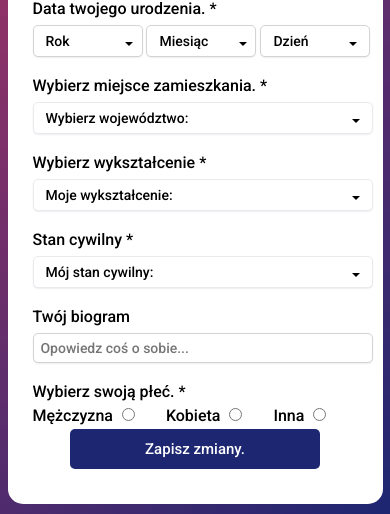
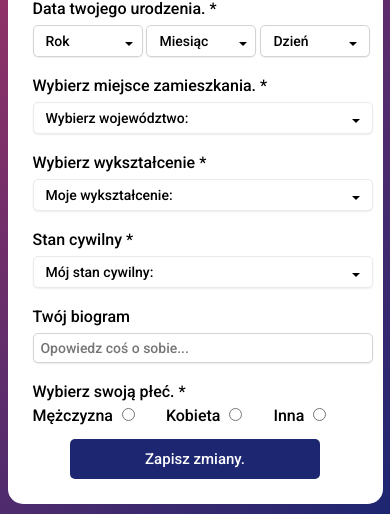
Before and after one commit to Mitsik3310/iSocial, a PHP site: page /pages/more_info.html in a window 390 px wide. Shown: the part 406-920 px from the top of the page. Run offline with PHP 8.4, Linux system fonts and the light colour scheme.

Commit message:
mobile button fix

```diff
--- a/styles/more_info_styles.css
+++ b/styles/more_info_styles.css
@@ -283,7 +283,7 @@ body{
     .button{
         position: absolute;
         left: 50%;
-        transform: translate(-50%,1250%);
+        transform: translate(-50%,1275%);
     }
     .select select {
         padding: 7px 40px 7px 12px;
```
